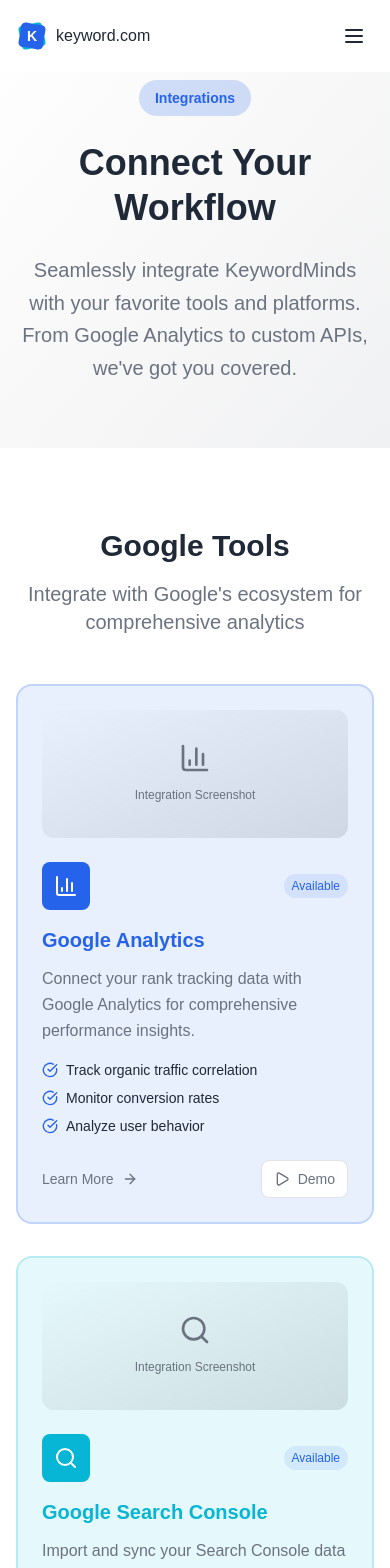
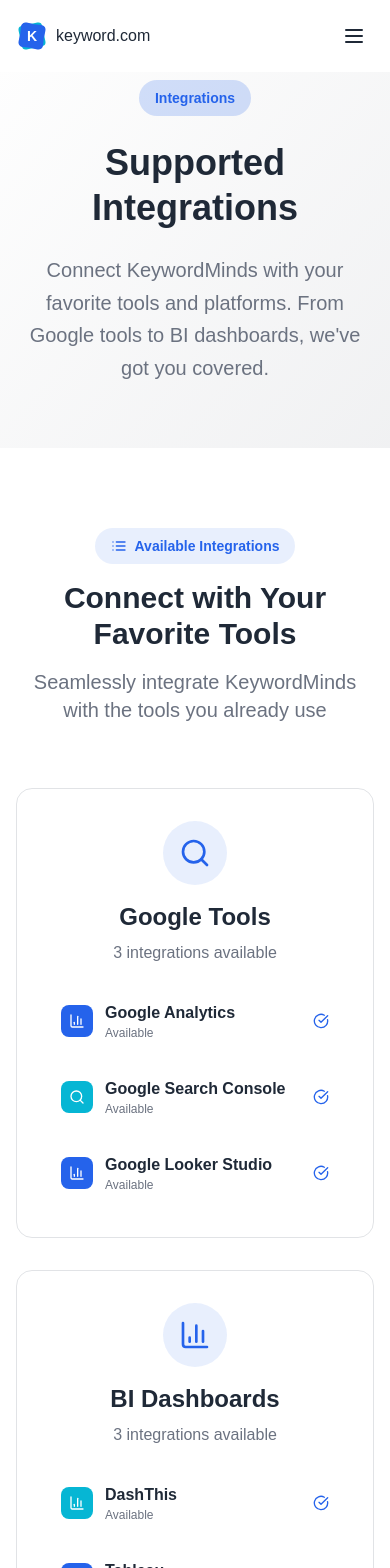
Before and after one commit to Hamzaali0088/keywordMinds, a Next.js app: page /integrations in a window 390 px wide. Shown: the top 1568 px of the page. Built offline with nearby package versions, Linux system fonts and the light colour scheme.

Commit message:
integrations section design

```diff
--- a/src/pages/blog.js
+++ b/src/pages/blog.js
@@ -233,11 +233,11 @@
           </div>
 
           {/* Posts Grid */}
-          <div className="grid grid-cols-1 md:grid-cols-2 lg:grid-cols-3 gap-8">
+          <div className="grid grid-cols-1 md:grid-cols-2 lg:grid-cols-3 gap-4">
             {filteredPosts.map((post, index) => (
               <div
                 key={post.id}
-                className="group bg-white rounded-xl shadow-lg hover:shadow-xl transition-all duration-300 transform hover:-translate-y-2 border border-text-secondary/20"
+                className="group bg-white rounded-xl overflow-hidden  shadow-lg hover:shadow-xl transition-all duration-300 transform hover:-translate-y-2 border border-text-secondary/20"
                 style={{
                   animation: 'fadeInUp 0.6s ease-out',
                   animationDelay: `${index * 0.1}s`,
@@ -289,7 +289,7 @@
               <input
                 type="email"
                 placeholder="Enter your email"
-                className="flex-1 px-4 py-3 rounded-lg text-text-primary focus:outline-none focus:ring-2 focus:ring-white"
+                className="flex-1 px-4 py-3 rounded-lg border border-secondary/90 text-text-primary focus:outline-none focus:ring-2 focus:ring-white"
               />
               <button className="bg-white text-primary font-semibold px-6 py-3 rounded-lg hover:bg-background-light transition-colors duration-200">
                 Subscribe
--- a/src/pages/integrations.js
+++ b/src/pages/integrations.js
@@ -15,7 +15,12 @@
   CheckCircle,
   ArrowRight,
   Play,
-  Search
+  Search,
+  ChevronRight,
+  Star,
+  TrendingUp,
+  List,
+  Image
 } from 'lucide-react'
 
 export default function Integrations() {
@@ -172,33 +177,121 @@
               Integrations
             </div>
             <h1 className="text-4xl md:text-5xl lg:text-6xl font-bold text-text-primary mb-6 leading-tight">
-              Connect Your Workflow
+              Supported Integrations
             </h1>
             <p className="text-xl text-text-secondary max-w-3xl mx-auto leading-relaxed">
-              Seamlessly integrate KeywordMinds with your favorite tools and platforms.
-              From Google Analytics to custom APIs, we've got you covered.
+              Connect KeywordMinds with your favorite tools and platforms.
+              From Google tools to BI dashboards, we've got you covered.
             </p>
           </div>
         </Container>
       </FullContainer>
 
-      {/* Integration Categories */}
+      {/* SECTION 1: List Supported Integrations */}
       <FullContainer className="bg-white py-20">
         <Container>
-          {integrations.map((category, categoryIndex) => (
-            <div key={category.category} className="mb-20">
-              <div className="text-center mb-12">
+          <div className="text-center mb-16">
+            <div className="inline-flex items-center space-x-2 bg-primary/10 text-primary px-4 py-2 rounded-full mb-4">
+              <List className="w-4 h-4" />
+              <span className="text-sm font-semibold">Available Integrations</span>
+            </div>
             <h2 className="text-3xl md:text-4xl font-bold text-text-primary mb-4">
-                  {category.category}
+              Connect with Your Favorite Tools
             </h2>
             <p className="text-xl text-text-secondary max-w-2xl mx-auto">
-                  {category.category === "Google Tools" && "Integrate with Google's ecosystem for comprehensive analytics"}
-                  {category.category === "BI Dashboards" && "Connect to leading business intelligence platforms"}
-                  {category.category === "APIs & Development" && "Build custom integrations with our developer tools"}
+              Seamlessly integrate KeywordMinds with the tools you already use
             </p>
           </div>
 
-              <div className="grid grid-cols-1 lg:grid-cols-3 gap-8">
+          <div className="grid grid-cols-1 md:grid-cols-3 gap-8">
+            {integrations.map((category, categoryIndex) => (
+              <div
+                key={category.category}
+                className="bg-background-light p-8 rounded-2xl border border-text-secondary/20 hover:shadow-lg transition-all duration-300"
+                style={{
+                  animation: 'fadeInUp 0.6s ease-out',
+                  animationDelay: `${categoryIndex * 0.2}s`,
+                  animationFillMode: 'both'
+                }}
+              >
+                <div className="text-center mb-6">
+                  <div className="w-16 h-16 bg-primary/10 rounded-full flex items-center justify-center mx-auto mb-4">
+                    {category.category === "Google Tools" && <Search className="w-8 h-8 text-primary" />}
+                    {category.category === "BI Dashboards" && <BarChart3 className="w-8 h-8 text-primary" />}
+                    {category.category === "APIs & Development" && <Database className="w-8 h-8 text-primary" />}
+                  </div>
+                  <h3 className="text-2xl font-bold text-text-primary mb-2">{category.category}</h3>
+                  <p className="text-text-secondary">
+                    {category.integrations.length} integrations available
+                  </p>
+                </div>
+
+                <div className="space-y-3">
+                  {category.integrations.map((integration, index) => (
+                    <div key={integration.name} className="flex items-center space-x-3 p-3 bg-white rounded-lg">
+                      <div className={`w-8 h-8 ${getColorClasses(integration.color).icon} rounded-lg flex items-center justify-center`}>
+                        <integration.icon className="w-4 h-4 text-white" />
+                      </div>
+                      <div className="flex-1">
+                        <h4 className="font-semibold text-text-primary">{integration.name}</h4>
+                        <p className="text-xs text-text-secondary">{integration.status}</p>
+                      </div>
+                      <CheckCircle className="w-4 h-4 text-primary" />
+                    </div>
+                  ))}
+                </div>
+              </div>
+            ))}
+          </div>
+        </Container>
+      </FullContainer>
+
+      {/* SECTION 2: Screenshots & Benefits for Each */}
+      <FullContainer className="bg-background-light py-20">
+        <Container>
+          <div className="text-center mb-16">
+            <div className="inline-flex items-center space-x-2 bg-secondary/10 text-secondary px-4 py-2 rounded-full mb-4">
+              <Image className="w-4 h-4" />
+              <span className="text-sm font-semibold">See How It Works</span>
+            </div>
+            <h2 className="text-3xl md:text-4xl font-bold text-text-primary mb-4">
+              Explore Each Integration
+            </h2>
+            <p className="text-xl text-text-secondary max-w-2xl mx-auto">
+              Discover how each integration works and what benefits it brings to your workflow
+            </p>
+          </div>
+
+          {integrations.map((category, categoryIndex) => (
+            <div key={category.category} className="mb-16">
+              <div className="text-center mb-12">
+                <h3 className="text-2xl md:text-3xl font-bold text-text-primary mb-4">
+                  {category.category}
+                </h3>
+                <div className="w-24 h-1 bg-primary mx-auto"></div>
+              </div>
+
+              <div className="bg-white border border-gray-200 rounded-lg overflow-hidden">
+                {/* Table Header */}
+                <div className="bg-gray-50 px-6 py-4 border-b border-gray-200">
+                  <div className="grid grid-cols-12 gap-4 items-center">
+                    <div className="col-span-3">
+                      <h4 className="font-semibold text-gray-900">Integration</h4>
+                    </div>
+                    <div className="col-span-4">
+                      <h4 className="font-semibold text-gray-900">Description</h4>
+                    </div>
+                    <div className="col-span-3">
+                      <h4 className="font-semibold text-gray-900">Key Benefits</h4>
+                    </div>
+                    <div className="col-span-2">
+                      <h4 className="font-semibold text-gray-900">Actions</h4>
+                    </div>
+                  </div>
+                </div>
+
+                {/* Table Rows */}
+                <div className="divide-y divide-gray-200">
                   {category.integrations.map((integration, index) => {
                     const colors = getColorClasses(integration.color)
                     const IconComponent = integration.icon
@@ -206,210 +299,105 @@
                     return (
                       <div
                         key={integration.name}
-                      className={`group relative p-6 rounded-2xl border-2 ${colors.border} ${colors.bg} hover:shadow-xl transition-all duration-300 transform hover:-translate-y-2`}
+                        className={`px-6 py-6 hover:bg-gray-50 transition-colors duration-200 ${index % 2 === 0 ? 'bg-white' : 'bg-gray-25'}`}
                         style={{
                           animation: 'fadeInUp 0.6s ease-out',
                           animationDelay: `${(categoryIndex * 3 + index) * 0.1}s`,
                           animationFillMode: 'both'
                         }}
                       >
-                      {/* Screenshot Placeholder */}
-                      <div className="h-32 bg-gradient-to-br from-background-light to-text-secondary/20 rounded-xl mb-6 flex items-center justify-center">
-                        <div className="text-text-secondary text-center">
-                          <IconComponent className="w-8 h-8 mx-auto mb-2" />
-                          <span className="text-xs">Integration Screenshot</span>
+                        <div className="grid grid-cols-12 gap-4 items-center">
+                          {/* Integration Column */}
+                          <div className="col-span-3">
+                            <div className="flex items-center space-x-3">
+                              <div className={`w-10 h-10 ${colors.icon} rounded-lg flex items-center justify-center flex-shrink-0`}>
+                                <IconComponent className="w-5 h-5 text-white" />
+                              </div>
+                              <div>
+                                <h5 className={`font-semibold ${colors.text} text-sm`}>
+                                  {integration.name}
+                                </h5>
+                                <span className="bg-green-50 text-green-700 px-2 py-1 rounded text-xs font-medium">
+                                  {integration.status}
+                                </span>
+                              </div>
                             </div>
                           </div>
 
-                      {/* Header */}
-                      <div className="flex items-center justify-between mb-4">
-                        <div className={`w-12 h-12 ${colors.icon} rounded-lg flex items-center justify-center`}>
-                          <IconComponent className="w-6 h-6 text-white" />
-                        </div>
-                        <span className="bg-primary/10 text-primary px-2 py-1 rounded-full text-xs font-medium">
-                          {integration.status}
-                        </span>
+                          {/* Description Column */}
+                          <div className="col-span-4">
+                            <p className="text-gray-600 text-sm leading-relaxed">
+                              {integration.description}
+                            </p>
                           </div>
 
-                      {/* Content */}
-                      <h3 className={`text-xl font-bold ${colors.text} mb-3 group-hover:scale-105 transition-transform duration-300`}>
-                        {integration.name}
-                      </h3>
-                      <p className="text-text-secondary mb-4 leading-relaxed">
-                        {integration.description}
-                      </p>
+                          {/* Benefits Column */}
+                          <div className="col-span-3">
+                            <div className="space-y-1">
+                              {integration.benefits.slice(0, 2).map((benefit, benefitIndex) => (
+                                <div key={benefitIndex} className="flex items-center space-x-2 text-xs">
+                                  <CheckCircle className="w-3 h-3 text-primary flex-shrink-0" />
+                                  <span className="text-gray-700">{benefit}</span>
+                                </div>
+                              ))}
+                              {integration.benefits.length > 2 && (
+                                <div className="text-xs text-gray-500">
+                                  +{integration.benefits.length - 2} more benefits
+                                </div>
+                              )}
+                            </div>
+                          </div>
 
-                      {/* Benefits */}
-                      <div className="space-y-2 mb-6">
+                          {/* Actions Column */}
+                          <div className="col-span-2">
+                            <div className="flex flex-col space-y-2">
+                              <button className="bg-primary text-white px-3 py-1.5 rounded text-xs font-medium hover:bg-secondary transition-colors duration-200">
+                                Learn More
+                              </button>
+                              <button className="border border-gray-300 text-gray-700 px-3 py-1.5 rounded text-xs font-medium hover:bg-gray-50 transition-colors duration-200">
+                                Demo
+                              </button>
+                            </div>
+                          </div>
+                        </div>
+
+                        {/* Expanded Details (Hidden by default, can be toggled) */}
+                        <div className="mt-4 pt-4 border-t border-gray-100">
+                          <div className="grid grid-cols-1 md:grid-cols-2 gap-6">
+                            {/* Screenshot Preview */}
+                            <div>
+                              <h6 className="font-medium text-gray-900 text-sm mb-2">Preview</h6>
+                              <div className="bg-gray-50 rounded border border-gray-200 p-4">
+                                <div className="flex items-center justify-center h-20">
+                                  <div className="text-center text-gray-500">
+                                    <IconComponent className="w-8 h-8 mx-auto mb-1" />
+                                    <span className="text-xs">{integration.name}</span>
+                                  </div>
+                                </div>
+                              </div>
+                            </div>
+
+                            {/* All Benefits */}
+                            <div>
+                              <h6 className="font-medium text-gray-900 text-sm mb-2">All Benefits</h6>
+                              <div className="space-y-1">
                                 {integration.benefits.map((benefit, benefitIndex) => (
-                          <div key={benefitIndex} className="flex items-center space-x-2">
-                            <CheckCircle className="w-4 h-4 text-primary flex-shrink-0" />
-                            <span className="text-sm text-text-primary">{benefit}</span>
+                                  <div key={benefitIndex} className="flex items-center space-x-2 text-xs">
+                                    <div className="w-1.5 h-1.5 bg-primary rounded-full"></div>
+                                    <span className="text-gray-700">{benefit}</span>
                                   </div>
                                 ))}
                               </div>
-
-                      {/* Action */}
-                      <div className="flex items-center justify-between">
-                        <button className="flex items-center space-x-2 text-sm font-medium text-text-secondary hover:text-text-primary transition-colors duration-200">
-                          <span>Learn More</span>
-                          <ArrowRight className="w-4 h-4" />
-                        </button>
-                        <button className="flex items-center space-x-2 bg-white text-text-secondary px-3 py-2 rounded-lg text-sm font-medium hover:bg-background-light transition-colors duration-200 border border-text-secondary/20">
-                          <Play className="w-4 h-4" />
-                          <span>Demo</span>
-                        </button>
+                            </div>
+                          </div>
                         </div>
                       </div>
                     )
                   })}
                 </div>
               </div>
+            </div>
           ))}
-        </Container>
-      </FullContainer>
-
-      {/* API Documentation Section */}
-      <FullContainer className="bg-background-light py-20">
-        <Container>
-          <div className="grid grid-cols-1 lg:grid-cols-2 gap-16 items-center">
-            <div className="space-y-6">
-              <h2 className="text-3xl md:text-4xl font-bold text-text-primary">
-                Developer-Friendly API
-              </h2>
-              <p className="text-lg text-text-secondary leading-relaxed">
-                Build custom integrations with our comprehensive REST API. Access real-time rank tracking data,
-                set up webhooks, and automate your SEO workflows.
-              </p>
-              <div className="space-y-4">
-                <div className="flex items-center space-x-3">
-                  <div className="w-8 h-8 bg-primary/10 rounded-full flex items-center justify-center">
-                    <CheckCircle className="w-5 h-5 text-primary" />
-                  </div>
-                  <span className="text-text-primary">RESTful API with JSON responses</span>
-                </div>
-                <div className="flex items-center space-x-3">
-                  <div className="w-8 h-8 bg-primary/10 rounded-full flex items-center justify-center">
-                    <CheckCircle className="w-5 h-5 text-primary" />
-                  </div>
-                  <span className="text-text-primary">Comprehensive documentation</span>
-                </div>
-                <div className="flex items-center space-x-3">
-                  <div className="w-8 h-8 bg-primary/10 rounded-full flex items-center justify-center">
-                    <CheckCircle className="w-5 h-5 text-primary" />
-                  </div>
-                  <span className="text-text-primary">SDKs for popular languages</span>
-                </div>
-                <div className="flex items-center space-x-3">
-                  <div className="w-8 h-8 bg-primary/10 rounded-full flex items-center justify-center">
-                    <CheckCircle className="w-5 h-5 text-primary" />
-                  </div>
-                  <span className="text-text-primary">Webhook support for real-time updates</span>
-                </div>
-              </div>
-              <div className="flex flex-col sm:flex-row gap-4">
-                <button className="bg-primary hover:bg-secondary text-white font-semibold py-3 px-6 rounded-lg transition-colors duration-200">
-                  View API Docs
-                </button>
-                <button className="border-2 border-secondary text-secondary font-semibold py-3 px-6 rounded-lg transition-colors duration-200 hover:bg-primary hover:text-white">
-                  Get API Key
-                </button>
-              </div>
-            </div>
-            <div className="bg-white p-6 rounded-2xl shadow-lg border border-text-secondary/20">
-              <div className="flex items-center justify-between mb-4">
-                <h3 className="text-lg font-semibold text-text-primary">API Example</h3>
-                <div className="flex space-x-2">
-                  <div className="w-3 h-3 bg-secondary rounded-full"></div>
-                  <div className="w-3 h-3 bg-primary rounded-full"></div>
-                  <div className="w-3 h-3 bg-secondary rounded-full"></div>
-                </div>
-              </div>
-              <div className="bg-gray-900 text-green-400 p-4 rounded-lg font-mono text-sm">
-                <div>GET /api/v1/rankings</div>
-                <div className="text-gray-400 mt-2">// Get keyword rankings</div>
-                <div className="mt-2">
-                  <div>{"{"}</div>
-                  <div className="ml-4">"keyword": "seo tools",</div>
-                  <div className="ml-4">"domain": "keywordminds.com",</div>
-                  <div className="ml-4">"position": 3,</div>
-                  <div className="ml-4">"change": +2</div>
-                  <div>{"}"}</div>
-                </div>
-              </div>
-            </div>
-          </div>
-        </Container>
-      </FullContainer>
-
-      {/* Integration Benefits */}
-      <FullContainer className="bg-white py-20">
-        <Container>
-          <div className="text-center mb-16">
-            <h2 className="text-4xl md:text-5xl font-bold text-text-primary mb-6">
-              Why Integrate?
-            </h2>
-            <p className="text-xl text-text-secondary max-w-3xl mx-auto">
-              Connect your rank tracking data with your existing tools to create powerful, automated workflows.
-            </p>
-          </div>
-
-          <div className="grid grid-cols-1 md:grid-cols-2 lg:grid-cols-4 gap-8">
-            <div className="text-center p-6">
-              <div className="w-16 h-16 bg-primary/10 rounded-full flex items-center justify-center mx-auto mb-4">
-                <Clock className="w-8 h-8 text-primary" />
-              </div>
-              <h3 className="text-xl font-bold text-text-primary mb-2">Save Time</h3>
-              <p className="text-text-secondary">Automate data collection and reporting across all your tools</p>
-            </div>
-
-            <div className="text-center p-6">
-              <div className="w-16 h-16 bg-secondary/10 rounded-full flex items-center justify-center mx-auto mb-4">
-                <BarChart3 className="w-8 h-8 text-secondary" />
-              </div>
-              <h3 className="text-xl font-bold text-text-primary mb-2">Better Insights</h3>
-              <p className="text-text-secondary">Combine data from multiple sources for comprehensive analysis</p>
-            </div>
-
-            <div className="text-center p-6">
-              <div className="w-16 h-16 bg-primary/10 rounded-full flex items-center justify-center mx-auto mb-4">
-                <Users className="w-8 h-8 text-primary" />
-              </div>
-              <h3 className="text-xl font-bold text-text-primary mb-2">Team Collaboration</h3>
-              <p className="text-text-secondary">Share data seamlessly across your entire team</p>
-            </div>
-
-            <div className="text-center p-6">
-              <div className="w-16 h-16 bg-secondary/10 rounded-full flex items-center justify-center mx-auto mb-4">
-                <Shield className="w-8 h-8 text-secondary" />
-              </div>
-              <h3 className="text-xl font-bold text-text-primary mb-2">Data Security</h3>
-              <p className="text-text-secondary">Enterprise-grade security for all your integrations</p>
-            </div>
-          </div>
-        </Container>
-      </FullContainer>
-
-      {/* CTA Section */}
-      <FullContainer className="bg-gradient-to-r from-primary to-secondary py-20">
-        <Container>
-          <div className="text-center text-white">
-            <h2 className="text-4xl md:text-5xl font-bold mb-6">
-              Ready to Integrate?
-            </h2>
-            <p className="text-xl mb-8 max-w-2xl mx-auto text-white/80">
-              Start connecting your tools today and unlock the full potential of your rank tracking data.
-            </p>
-            <div className="flex flex-col sm:flex-row gap-4 justify-center">
-              <button className="bg-white text-primary font-semibold py-4 px-8 rounded-lg text-lg transition-colors duration-200 hover:bg-background-light transform hover:scale-105">
-                Start Free Trial
-              </button>
-              <button className="border-2 border-white text-white font-semibold py-4 px-8 rounded-lg text-lg transition-colors duration-200 hover:bg-white hover:text-primary transform hover:scale-105">
-                Contact Sales
-              </button>
-            </div>
-            <p className="text-sm text-white/60 mt-4">All integrations included in your plan</p>
-          </div>
         </Container>
       </FullContainer>
 
@@ -426,6 +414,16 @@
             transform: translateY(0);
           }
         }
+        @keyframes slideInFromSide {
+          0% {
+            opacity: 0;
+            transform: translateX(50px);
+          }
+          100% {
+            opacity: 1;
+            transform: translateX(0);
+          }
+        }
       `}</style>
     </>
   )
```
Lines whose indentation alone changed are shown as unchanged.
